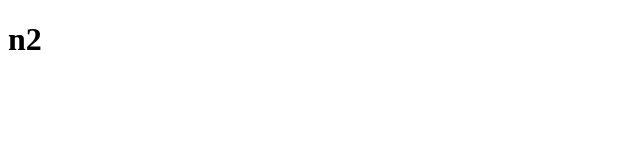
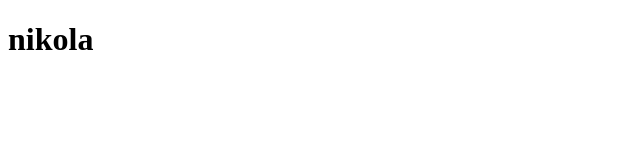
Before and after one commit to svili98/react-demo, a React (Vite) app: page / in a window 1280 px wide. Shown: the top 160 px of the page, without its empty margins (0-640 px from the left). Built offline with nearby package versions, Linux system fonts and the light colour scheme.

Commit message:
Moved data provider to separate component

```diff
--- a/src/App.jsx
+++ b/src/App.jsx
@@ -1,16 +1,12 @@
-import { createContext } from "react";
-import ComponentA from "./components/PropDrilling/ComponentA";
-
-export const Data = createContext();
+import { StrictMode } from "react";
+import DataProvider from "./components/PropDrilling/DataProvider";
 
 const App = () => {
-    const name = "n2";
-
     return (
         <div>
-            <Data.Provider value={name}>
-                <ComponentA />
-            </Data.Provider>
+            <StrictMode>
+                <DataProvider />
+            </StrictMode>
         </div>
     );
 };
--- a/src/components/PropDrilling/ComponmentC.jsx
+++ b/src/components/PropDrilling/ComponmentC.jsx
@@ -1,4 +1,4 @@
-import { Data } from "../../App";
+import { Data } from "./DataProvider";
 
 const ComponmentC = () => {
     return (
--- /dev/null
+++ b/src/components/PropDrilling/DataProvider.jsx
@@ -0,0 +1,17 @@
+import { createContext } from "react";
+import ComponentA from "./ComponentA";
+
+export const Data = createContext();
+
+const DataProvider = () => {
+    const name = "nikola";
+    return (
+        <div>
+            <Data.Provider value={name}>
+                <ComponentA />
+            </Data.Provider>
+        </div>
+    );
+};
+
+export default DataProvider;
```
